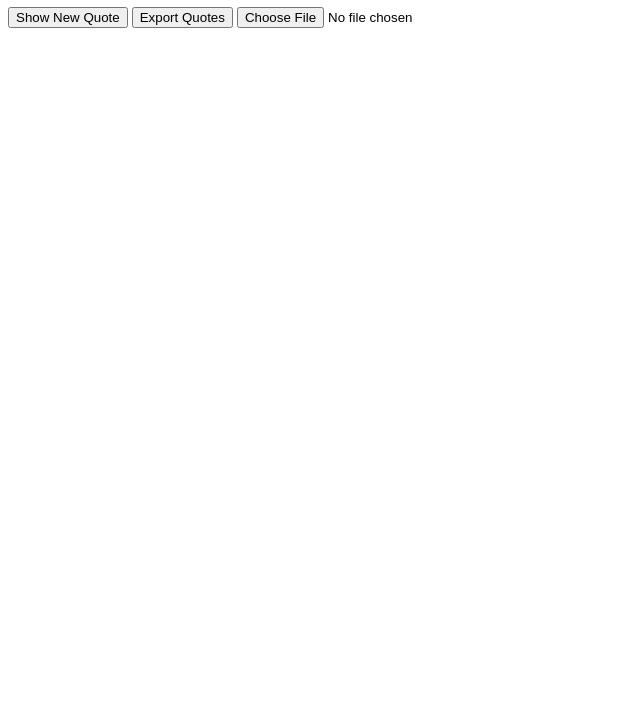
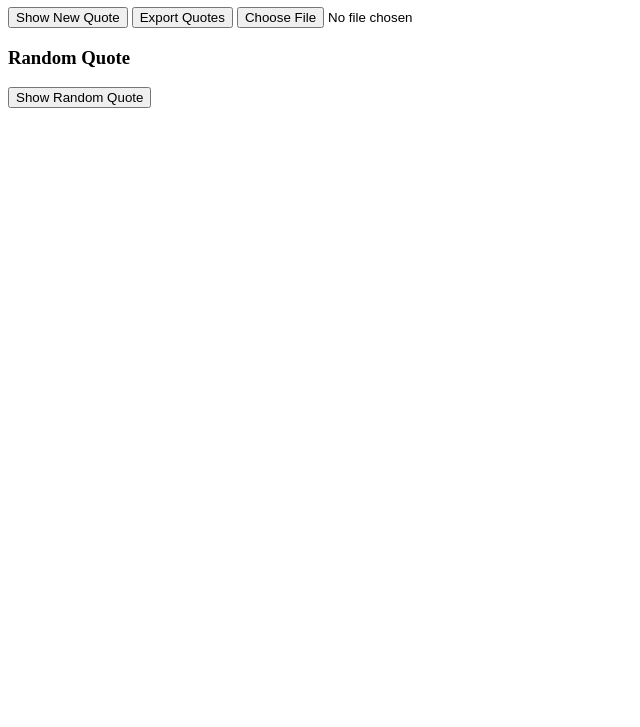
Before and after one commit to LadyYaa52/alx_fe_javascript, a plain HTML site: page dom-manipulation/index.html in a window 1280 px wide. Shown: the part 73-800 px from the top of the page, without its empty margins (0-640 px from the left). Drawn offline with Linux system fonts and the light colour scheme.

Commit message:
Update index.html

```diff
--- a/dom-manipulation/index.html
+++ b/dom-manipulation/index.html
@@ -11,6 +11,10 @@
     <button id="newQuote">Show New Quote</button>
     <button onclick="exportToJsonFile()">Export Quotes</button>
     <input type="file" id="importFile" accept=".json" onchange="importFromJsonFile(event)" />
+   <h3>Random Quote</h3>
+   <button onclick="showRandomQuote()">Show Random Quote</button>
+     <div id="quoteDisplay"></div>
+
     <script src="script.js"></script>
   </body>
   </html>
```
